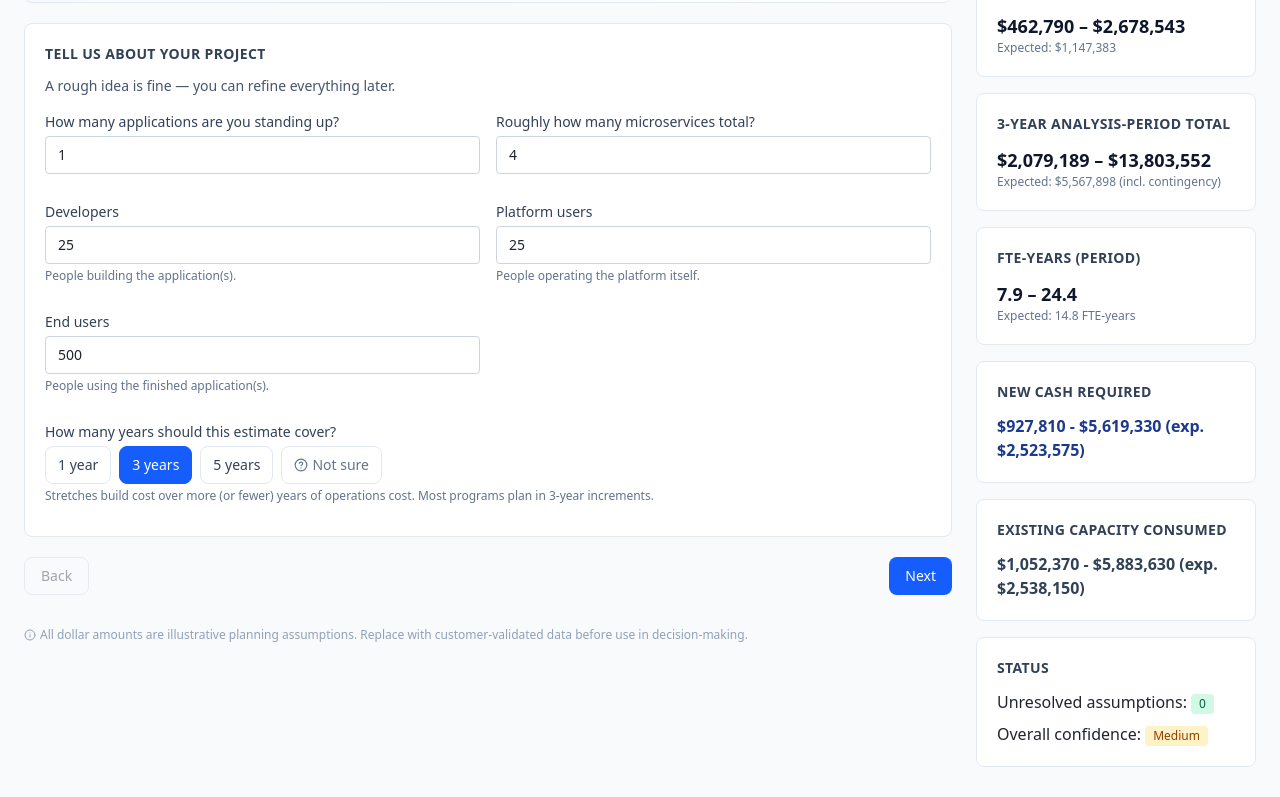
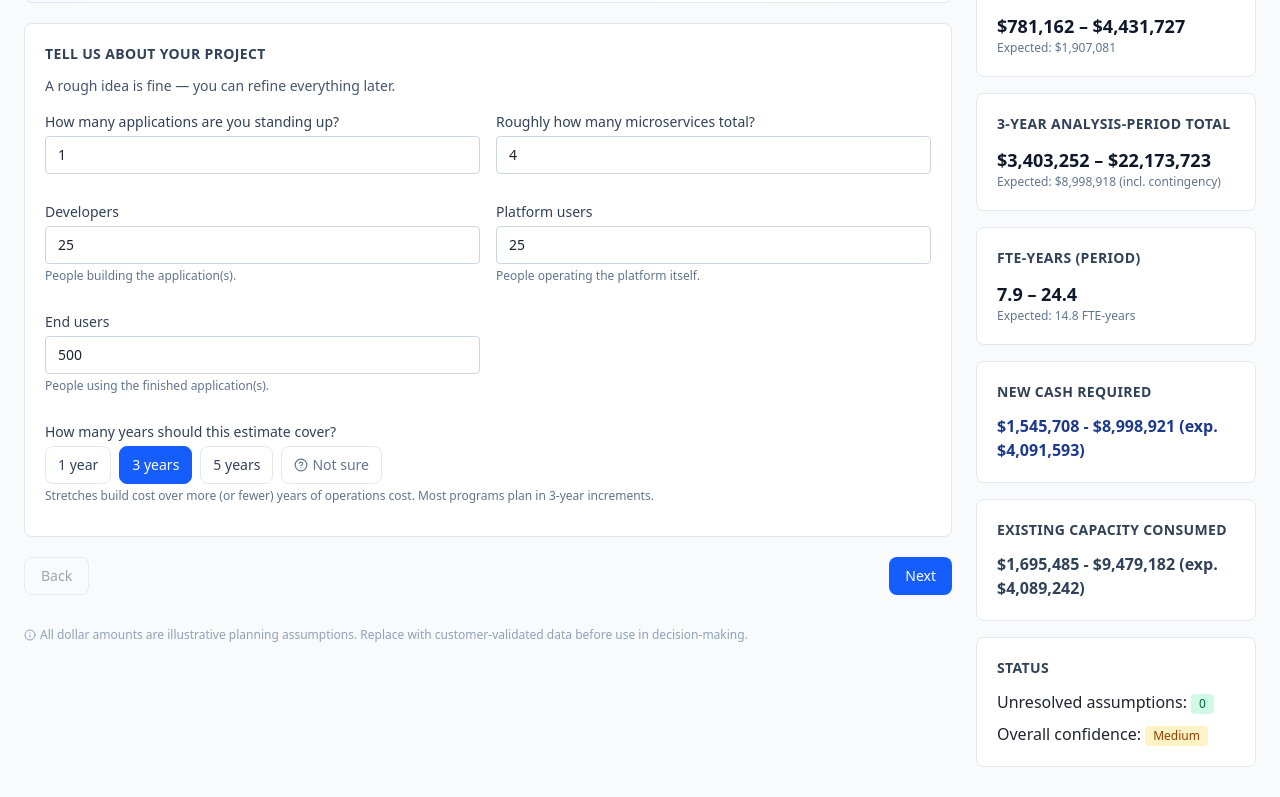
Before and after one commit to coreymizzou/diy_estimator, a React (Vite) app: page / in a window 1280 px wide. Shown: the part 524-1321 px from the top of the page. Built offline with nearby package versions, Linux system fonts and the light colour scheme.

Commit message:
Scale labor by footprint, wire end users into cloud cost, add analysis period question

```diff
--- a/src/data/benchmarks.ts
+++ b/src/data/benchmarks.ts
@@ -189,6 +189,20 @@ export const TOOLING_BASELINE_SEATS = 25;
 // default Greenfield scenario's ~6-microservice baseline.
 export const MICROSERVICE_BASELINE = 6;
 
+// End-user traffic (request volume, bandwidth, connection pooling) scales cloud compute/data
+// transfer cost independent of the build-side microservice count. Quick-mode cloud ranges are
+// calibrated to the default Greenfield scenario's ~100-end-user baseline.
+export const END_USER_BASELINE = 100;
+
+// The fixed greenfield FTE allocations (platformArchitect, platformEngineer, etc.) are
+// calibrated to a baseline footprint of ~6 microservices / 10 developers / 15 platform users
+// (the default Greenfield scenario). A 1-microservice pilot with one developer doesn't need
+// that same platform team, so labor scales down toward a floor (a minimum viable platform
+// team still exists below which the model doesn't reduce further) and up for larger footprints.
+export const LABOR_FOOTPRINT_BASELINE = { microservices: 6, developers: 10, platformUsers: 15 };
+export const LABOR_FOOTPRINT_MIN = 0.35;
+export const LABOR_FOOTPRINT_MAX = 2.5;
+
 export const MIGRATION_FTE_MONTHS: Record<'Minimal' | 'Simple' | 'Moderate' | 'Complex', RangeValue> = {
   Minimal: { low: 1, expected: 2, high: 4 },
   Simple: { low: 2, expected: 4, high: 8 },
--- a/src/lib/calculations.ts
+++ b/src/lib/calculations.ts
@@ -6,7 +6,21 @@ import { LABOR_ROLES } from '../data/types';
 import {
   DATA_VOLUME_MULTIPLIERS, LOGGING_VOLUME_MULTIPLIERS, AVAILABILITY_MULTIPLIERS,
   CLASSIFICATION_CYBER_MULTIPLIERS, TOOLING_BASELINE_SEATS, MICROSERVICE_BASELINE,
+  END_USER_BASELINE, LABOR_FOOTPRINT_BASELINE, LABOR_FOOTPRINT_MIN, LABOR_FOOTPRINT_MAX,
 } from '../data/benchmarks';
+
+// Blends microservice/developer/platform-user counts against the labor benchmark's calibrated
+// baseline so a tiny pilot doesn't carry the same platform team as the default-sized scenario.
+function laborFootprintFactor(scenario: Scenario): number {
+  const b = LABOR_FOOTPRINT_BASELINE;
+  const p = scenario.profile;
+  const factor = (
+    p.numMicroservices / b.microservices +
+    p.numDevelopers / b.developers +
+    p.numPlatformUsers / b.platformUsers
+  ) / 3;
+  return Math.min(LABOR_FOOTPRINT_MAX, Math.max(LABOR_FOOTPRINT_MIN, factor));
+}
 
 export const addRange = (a: RangeValue, b: RangeValue): RangeValue => ({
   low: a.low + b.low,
@@ -54,12 +68,13 @@ export function laborAllocationCost(scenario: Scenario, alloc: LaborAllocation):
     expected: annualRate.expected * alloc.fteExpected * months,
     high: annualRate.high * alloc.fteHigh * months,
   };
+  const footprintScaled = scaleRange(cost, laborFootprintFactor(scenario));
   // Higher impact levels require more authorization/control-implementation effort from
   // cybersecurity engineers specifically, not the rest of the team.
   if (alloc.roleId === 'cyberEngineer') {
-    return scaleRange(cost, CLASSIFICATION_CYBER_MULTIPLIERS[scenario.profile.classification]);
+    return scaleRange(footprintScaled, CLASSIFICATION_CYBER_MULTIPLIERS[scenario.profile.classification]);
   }
-  return cost;
+  return footprintScaled;
 }
 
 export interface LaborSummaryRow {
@@ -107,7 +122,8 @@ export function cloudAnnualCost(scenario: Scenario): RangeValue {
     const loggingFactor = LOGGING_VOLUME_MULTIPLIERS[scenario.profile.loggingVolume];
     const availabilityFactor = AVAILABILITY_MULTIPLIERS[scenario.profile.availability];
     const microserviceFactor = Math.min(3, Math.max(0.5, scenario.profile.numMicroservices / MICROSERVICE_BASELINE));
-    return scaleRange(scenario.cloud.quickAnnual, dataFactor * loggingFactor * availabilityFactor * microserviceFactor);
+    const endUserFactor = Math.min(3, Math.max(0.5, scenario.profile.numEndUsers / END_USER_BASELINE));
+    return scaleRange(scenario.cloud.quickAnnual, dataFactor * loggingFactor * availabilityFactor * microserviceFactor * endUserFactor);
   }
   return scenario.cloud.advancedComponents
     .filter(c => c.included)
```
